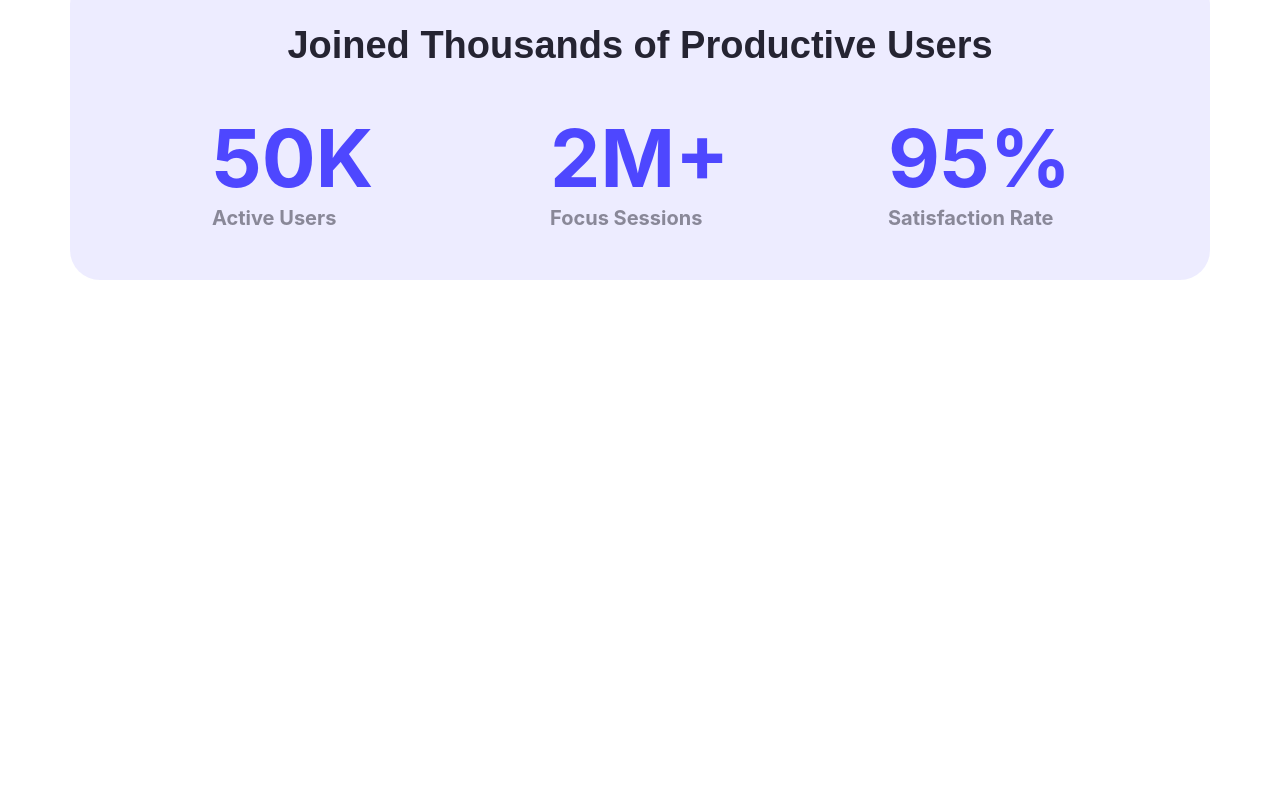
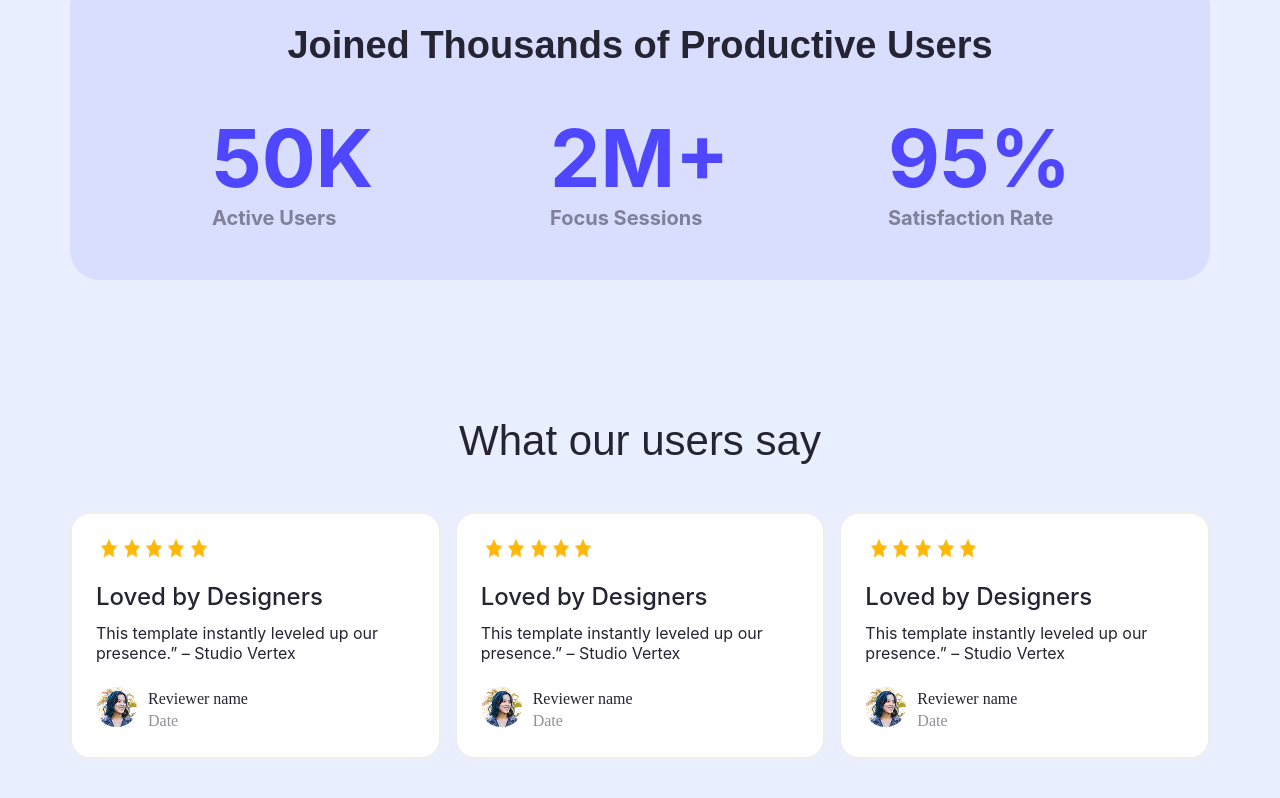
Before and after one commit to Samin200/assignment-1, a plain HTML site: page index.html in a window 1280 px wide. Shown: the part 1292-2090 px from the top of the page. Before the commit the page ends 1580 px from the top, so only its background shows below. Drawn offline with Linux system fonts and the light colour scheme.

Commit message:
comment section

```diff
--- a/index.html
+++ b/index.html
@@ -46,6 +46,53 @@
                 </div>
             </div>
         </section>
+        <section class="comment-container">
+            <div class="comment-header raleway">What our users say</div>
+            <div class="comments">
+                <div class="comment-1">
+                    <div class="comment-part-1"><img src="Assets/icon-star.png" alt=""><img src="Assets/icon-star.png" alt=""><img src="Assets/icon-star.png" alt=""><img src="Assets/icon-star.png" alt=""><img src="Assets/icon-star.png" alt=""></div>
+                    <div class="comment-part-2">
+                        <div class="comment-text inter-font">Loved by Designers</div>
+                        <div class="comment-paragraph inter-font">This template instantly leveled up our presence.” – Studio Vertex</div>
+                    </div>
+                    <div class="comment-part-3">
+                        <div class="comment-image"><img src="Assets/avatar.png" alt=""></div>
+                        <div class="comment-name-date">
+                            <div>Reviewer name</div>
+                            <div><span>Date</span></div>
+                        </div>
+                    </div>
+                </div>
+                <div class="comment-1">
+                    <div class="comment-part-1"><img src="Assets/icon-star.png" alt=""><img src="Assets/icon-star.png" alt=""><img src="Assets/icon-star.png" alt=""><img src="Assets/icon-star.png" alt=""><img src="Assets/icon-star.png" alt=""></div>
+                    <div class="comment-part-2">
+                        <div class="comment-text inter-font">Loved by Designers</div>
+                        <div class="comment-paragraph inter-font">This template instantly leveled up our presence.” – Studio Vertex</div>
+                    </div>
+                    <div class="comment-part-3">
+                        <div class="comment-image"><img src="Assets/avatar.png" alt=""></div>
+                        <div class="comment-name-date">
+                            <div>Reviewer name</div>
+                            <div><span>Date</span></div>
+                        </div>
+                    </div>
+                </div>
+                <div class="comment-1">
+                    <div class="comment-part-1"><img src="Assets/icon-star.png" alt=""><img src="Assets/icon-star.png" alt=""><img src="Assets/icon-star.png" alt=""><img src="Assets/icon-star.png" alt=""><img src="Assets/icon-star.png" alt=""></div>
+                    <div class="comment-part-2">
+                        <div class="comment-text inter-font">Loved by Designers</div>
+                        <div class="comment-paragraph inter-font">This template instantly leveled up our presence.” – Studio Vertex</div>
+                    </div>
+                    <div class="comment-part-3">
+                        <div class="comment-image"><img src="Assets/avatar.png" alt=""></div>
+                        <div class="comment-name-date">
+                            <div>Reviewer name</div>
+                            <div><span>Date</span></div>
+                        </div>
+                    </div>
+                </div>
+            </div>
+        </section>
     </main>
     <footer>
 
--- a/styles/assignment-styles.css
+++ b/styles/assignment-styles.css
@@ -1,5 +1,6 @@
 body{
     color: rgba(37, 36, 50, 1);
+    background-color: rgb(233, 239, 255);
 }
 .raleway{
   font-family: "Raleway", sans-serif;
@@ -131,3 +132,73 @@ header{
     background-color: rgba(78, 71, 255, 0.1);
     border-radius: 30px;
 }
+/* Main third section */
+.comment-part-1{
+    display: flex;
+    justify-content: space-evenly;
+    width: 116px;
+    height: 20px;
+}
+.comment-part-2{
+    width: 318.67px;
+    height: 81px;
+    display: flex;
+    flex-direction: column;
+    justify-content: space-between;
+}
+.comment-text{
+    font-size: 24px;
+    font-weight: 500;
+}
+.content-paragraph{
+    font-size: 16px;
+}
+.comment-name-date{
+    display: flex;
+    flex-direction: column;
+    justify-content: space-evenly;
+    font-size: 16px;
+}
+.comment-name-date span{
+    font-size: 16px;
+    color: rgba(37, 36, 50, 0.5);
+    width: 266.67px;
+    height: 22px;
+}
+.comment-image img{
+    border-radius: 100px;
+}
+.comment-part-3{
+    display: flex;
+}
+.comment-image{
+    width: 52px;
+    height: 46px;
+}
+.comment-header{
+    font-size: 42px;
+    text-align: center;
+}
+.comment-container{
+    display: flex;
+    flex-direction: column;
+    justify-content: space-between;
+    width: 1140px;
+    height: 342px;
+    margin: 137px auto;
+}
+.comments{
+    display:flex;
+    justify-content: space-between;
+}
+.comment-1{
+    width: 342.67px;
+    height: 243px;
+    display: flex;
+    flex-direction: column;
+    justify-content: space-evenly;
+    border:2px solid rgba(242, 237, 237, 1);
+    border-radius: 20px;
+    padding-left: 24px;
+    background-color: white;
+}
```
